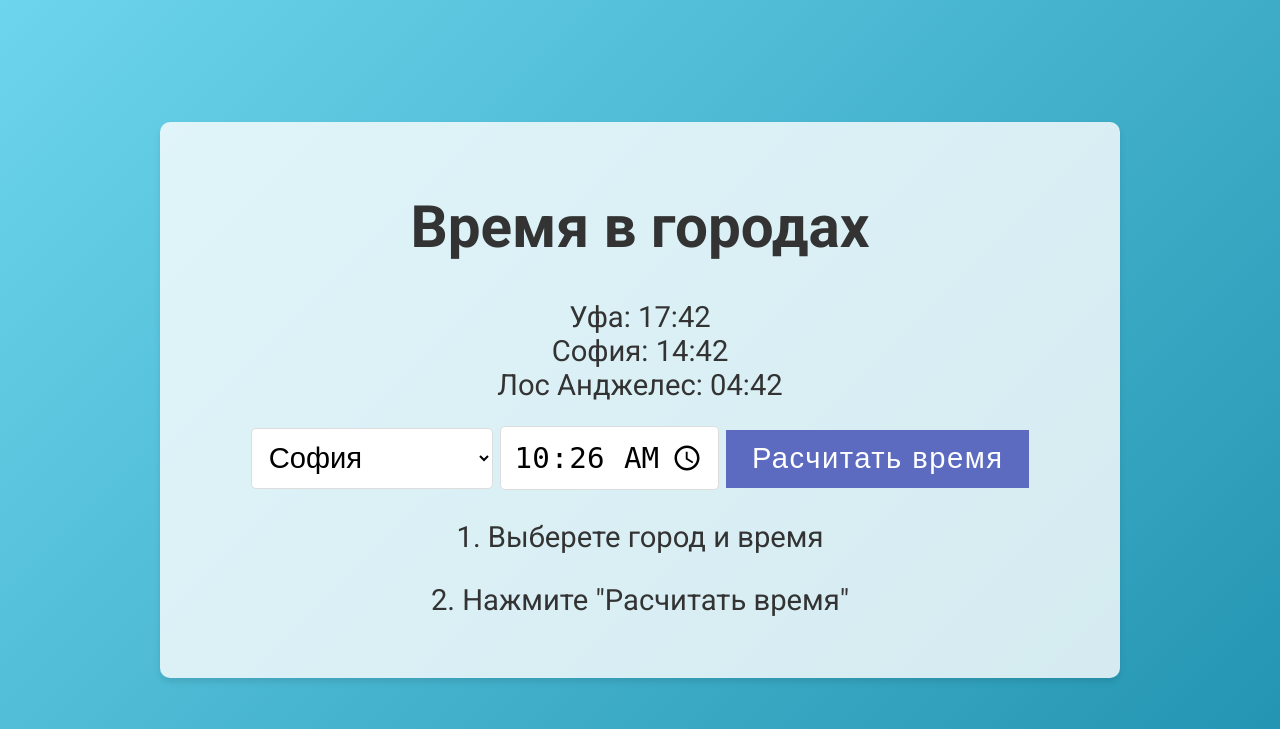
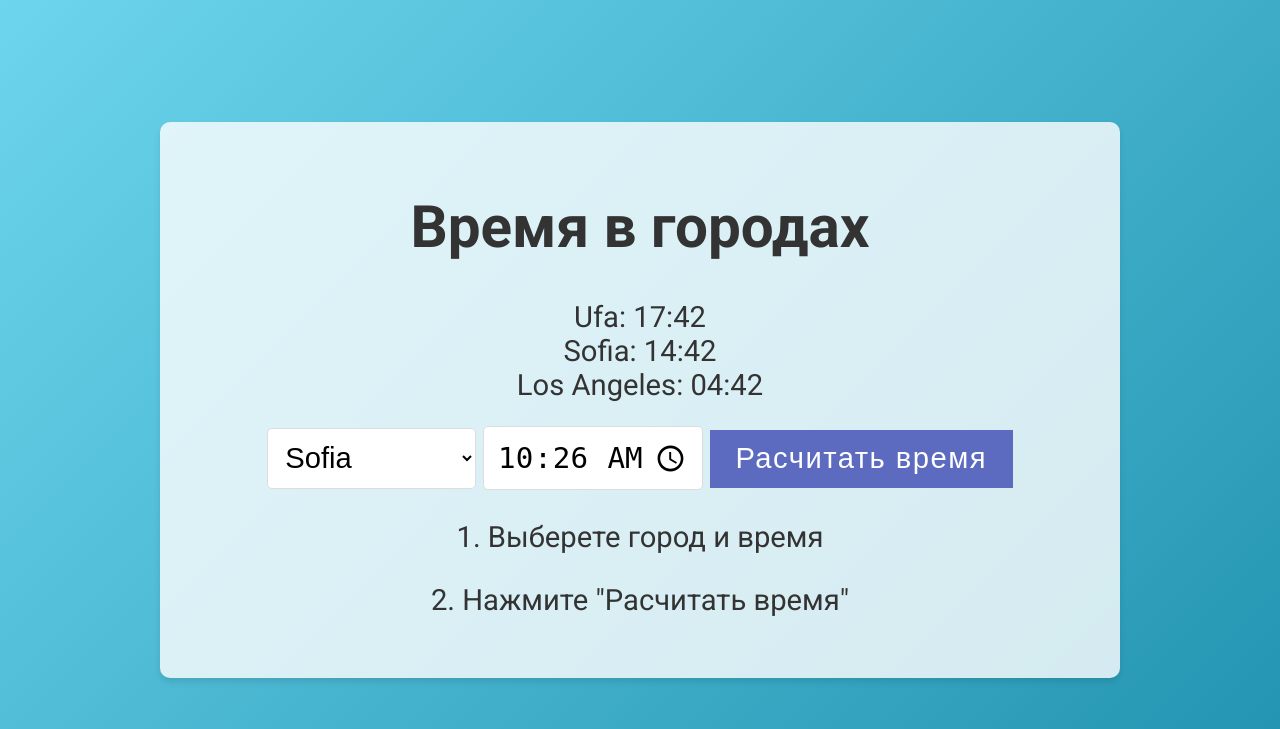
Before and after one commit to KvizadSaderah/times, a Flask app: page / in a window 1280 px wide. Shown: the top 729 px of the page. Run offline with Flask 3, Linux system fonts and the light colour scheme.

Commit message:
all cities names back to en

```diff
--- a/app/templates/index.html
+++ b/app/templates/index.html
@@ -67,16 +67,16 @@
         <h1>Время в городах</h1>
         <div class="left-side">
             <!-- Display current times -->
-            <div id="time-ufa">Уфа: {{ current_times['Ufa'] }}</div>
-            <div id="time-sofia">София: {{ current_times['Sofia'] }}</div>
-            <div id="time-los-angeles">Лос Анджелес: {{ current_times['Los Angeles'] }}</div>
+            <div id="time-ufa">Ufa: {{ current_times['Ufa'] }}</div>
+            <div id="time-sofia">Sofia: {{ current_times['Sofia'] }}</div>
+            <div id="time-los-angeles">Los Angeles: {{ current_times['Los Angeles'] }}</div>
         </div>
         <div class="right-side">
             <!-- User input for city and time -->
             <select id="city-selector">
-                <option value="Ufa">Уфа</option>
-                <option value="Sofia" selected>София</option>
-                <option value="Los Angeles">Лос Анджелес</option>
+                <option value="Ufa">Ufa</option>
+                <option value="Sofia" selected>Sofia</option>
+                <option value="Los Angeles">Los Angeles</option>
             </select>
             <input type="time" id="time-input">
             <button id="show-times-btn">Расчитать время</button>
```
